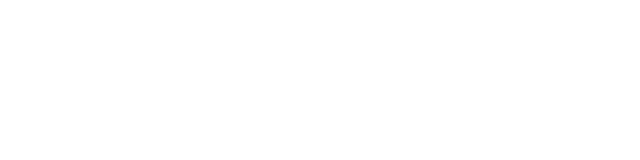
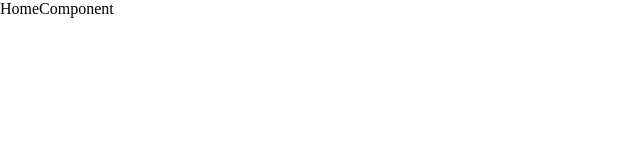
Before and after one commit to AlandelFresno/TaskCRUD-Front, a Next.js app: page / in a window 1280 px wide. Shown: the top 160 px of the page, without its empty margins (0-640 px from the left). Built offline with nearby package versions, Linux system fonts and the light colour scheme.

Commit message:
Creation of HomeComponent

```diff
--- /dev/null
+++ b/components/HomeComponent/HomeComponent.tsx
@@ -0,0 +1,6 @@
+
+const HomeComponent = () => {
+  return <div>HomeComponent</div>;
+};
+
+export default HomeComponent;
--- a/pages/index.tsx
+++ b/pages/index.tsx
@@ -1,7 +1,6 @@
 import type { NextPage } from 'next';
 import Head from 'next/head';
 import HomeComponent from '../components/HomeComponent/HomeComponent';
-import Navbar from '../components/Navbar/Navbar';
 
 const Home: NextPage = () => {
   return (
@@ -13,6 +12,7 @@
       </Head>
 
       <main>
+        <HomeComponent />
       </main>
 
     </div>
```
Also changed, not shown: components/HomeComponent/styles/HomeComponent.module.scss (added).
